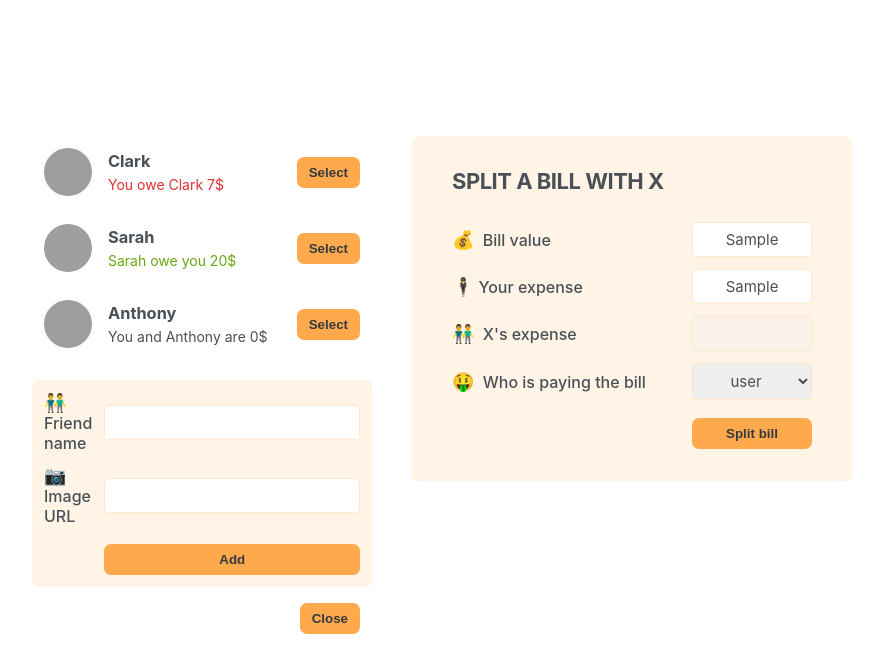
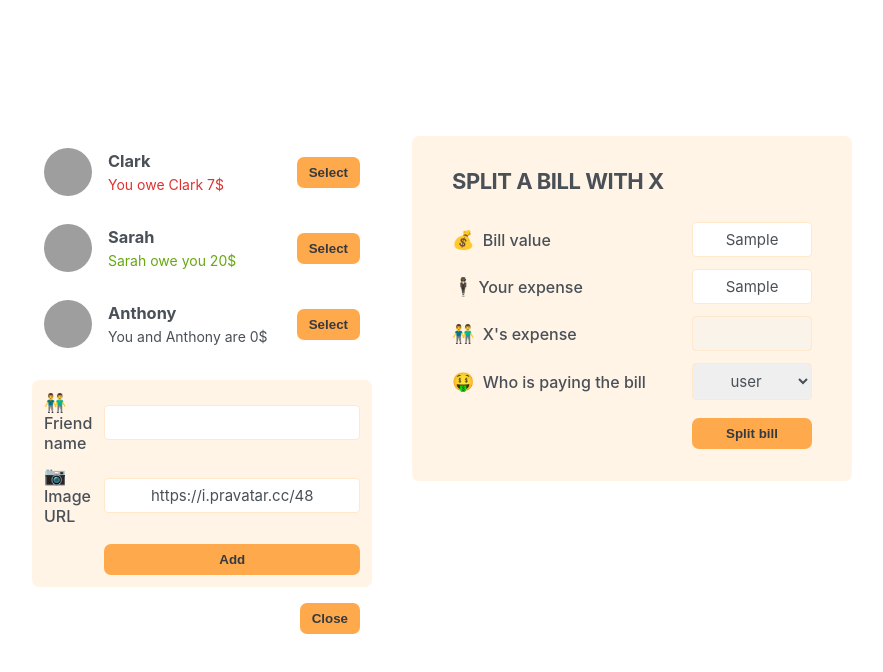
Before and after one commit to Chiragadve/eat-n-split, a React (Create React App) app: page / in a window 1280 px wide. Both pictures are taken after typing "Sample", "Sample" into the empty fields and a click on the button "Add Friend". Shown: the top 672 px of the page, without its empty margins (198-1081 px from the left). Built offline with nearby package versions, Linux system fonts and the light colour scheme; grey boxes are pictures that could not be loaded.

Commit message:
Lifting up state

```diff
--- a/src/App.js
+++ b/src/App.js
@@ -29,16 +29,22 @@
 }
 
 export default function App() {
+  const [friends, setFriends] = useState(initialFriends);
   const [showAddFriend, setShowAddFriend] = useState(false);
 
   function handleShowAddFriend() {
     setShowAddFriend((show) => !show);
   }
+
+  function handleAddFriend(friend) {
+    setFriends((friends) => [...friends, friend]);
+    setShowAddFriend(false);
+  }
   return (
     <div className="app">
       <div className="sidebar">
-        <FriendList />
-        {showAddFriend && <FormAddFriend />}
+        <FriendList friends={friends} />
+        {showAddFriend && <FormAddFriend onAddFriend={handleAddFriend} />}
         <Button onClick={handleShowAddFriend}>
           {showAddFriend ? "Close" : "Add Friend"}
         </Button>
@@ -48,8 +54,7 @@
   );
 }
 
-function FriendList() {
-  const friends = initialFriends;
+function FriendList({ friends }) {
   return (
     <ul>
       {friends.map((friend) => (
@@ -85,14 +90,40 @@
   );
 }
 
-function FormAddFriend() {
+function FormAddFriend({ onAddFriend }) {
+  const [name, setName] = useState("");
+  const [image, setImage] = useState("https://i.pravatar.cc/48");
+
+  function handleSubmit(e) {
+    e.preventDefault();
+    if (!name || !image) return;
+
+    const id = crypto.randomUUID();
+    const newFriend = {
+      id,
+      name,
+      image: `${image}?=${id}`,
+      balance: 0,
+    };
+    onAddFriend(newFriend);
+    setName("");
+    setImage("https://i.pravatar.cc/48");
+  }
   return (
-    <form className="form-add-friend">
+    <form className="form-add-friend" onSubmit={handleSubmit}>
       <label>👬 Friend name</label>
-      <input type="text" />
+      <input
+        value={name}
+        onChange={(e) => setName(e.target.value)}
+        type="text"
+      />
 
       <label>📷 Image URL</label>
-      <input type="text" />
+      <input
+        type="text"
+        value={image}
+        onChange={(e) => setImage(e.target.value)}
+      />
       <Button>Add</Button>
     </form>
   );
```
